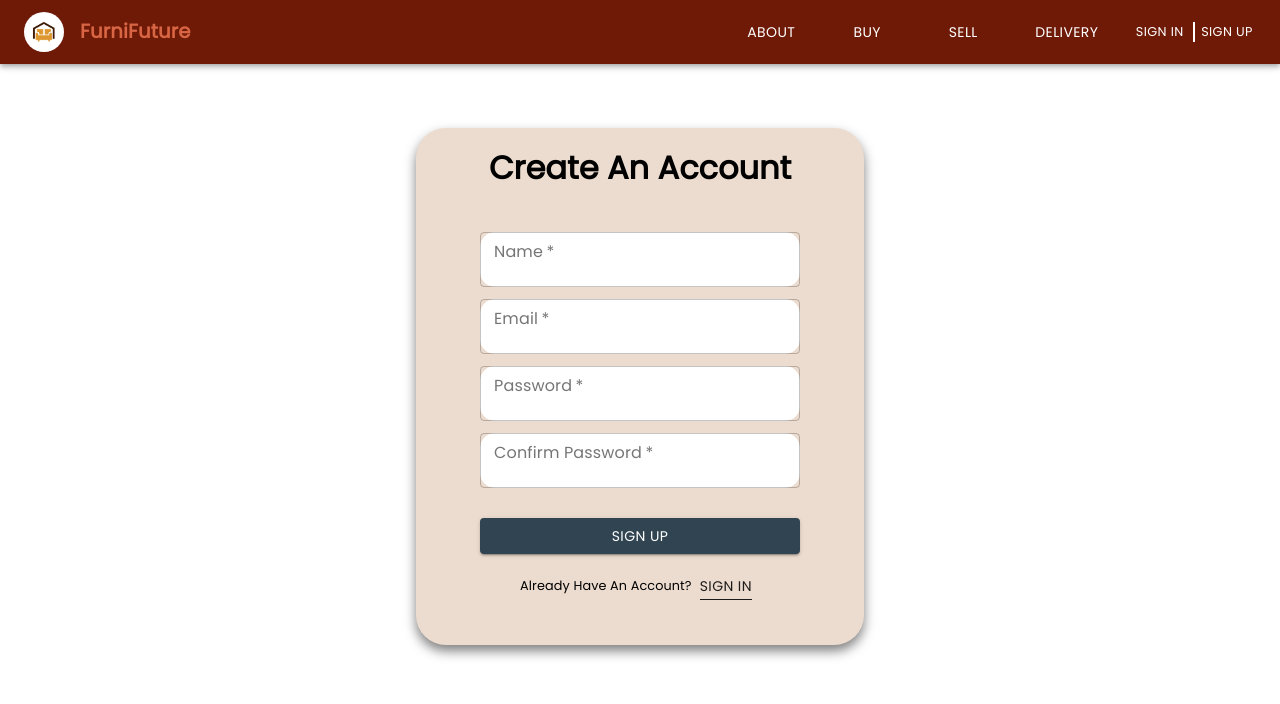
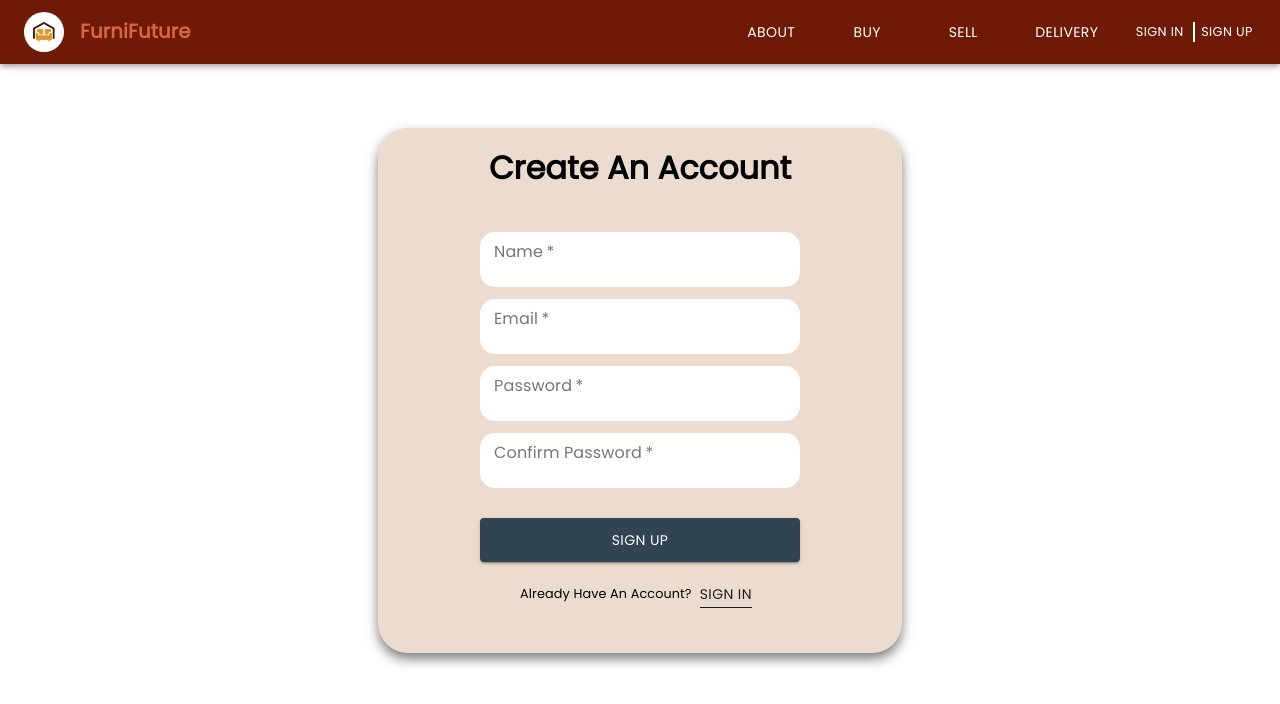
Before and after one commit to AhmadNourelddine/furnifuture, a React (Create React App) app: page /signup in a window 1280 px wide. Shown: the top 704 px of the page. Built offline with nearby package versions, Linux system fonts and the light colour scheme; no server answers.

Commit message:
handle mui css overwrite

```diff
--- a/src/css/delivery/delivery.css
+++ b/src/css/delivery/delivery.css
@@ -80,8 +80,3 @@
     border-radius: 10px;
     justify-content: space-around;
 }
-
-.MuiInputBase-input{
-    height: auto !important;
-    padding: 18px !important;
-}
--- a/src/css/login/login.css
+++ b/src/css/login/login.css
@@ -26,6 +26,8 @@
     margin-top:5%;
     background-color:#304451;
     color:white;
+    padding: 6px 16px !important;
+    border-radius: 4px !important;
 }
 .outlined-basic{
     background-color: white;
@@ -35,3 +37,12 @@
 .sign-in-page-sign-up-link{
     font-size: 80% !important;
 }
+
+.outlined-basic .MuiInputBase-input{
+    height: auto !important;
+    padding: 18px !important;
+}
+
+.outlined-basic .MuiOutlinedInput-notchedOutline{
+    border: none;
+}
--- a/src/css/signUp-shipping-modal/signUp-shipping-modal.css
+++ b/src/css/signUp-shipping-modal/signUp-shipping-modal.css
@@ -1,3 +1,9 @@
 .createdelivery-modal-autocomplete-section .css-1q60rmi-MuiAutocomplete-endAdornment{
-    top: calc(50% - 15px) !important;
+    top: calc(50% - 25px) !important;
 }
+
+
+.fix-modal-textfield .MuiInputBase-input{
+    height: auto !important;
+    padding: 18px !important;
+}
--- a/src/css/signup/signup.css
+++ b/src/css/signup/signup.css
@@ -15,7 +15,7 @@
     text-align: left;
 }
 #signup-box{
-    padding:1% 5% 2%;
+    padding:1% 8% 2% !important;
     border-radius:30px;
     box-shadow:rgb(0 0 0 / 50%) 0px 6px 12px;
 }
@@ -23,6 +23,8 @@
     margin-top:8%;
     background-color:#304451;
     color:white;
+    padding: 10px 16px !important;
+    border-radius: 4px !important;
 }
 .outlined-basic{
     background-color: white;
```
